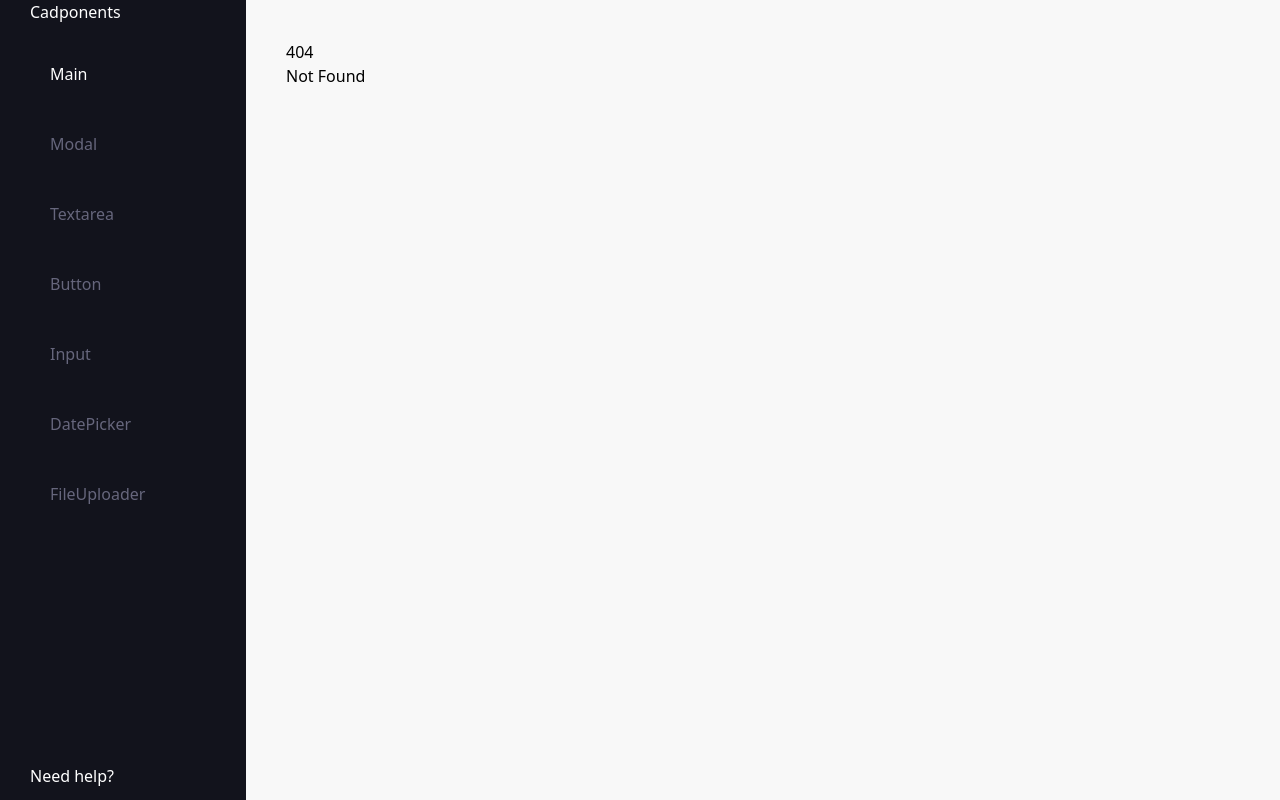
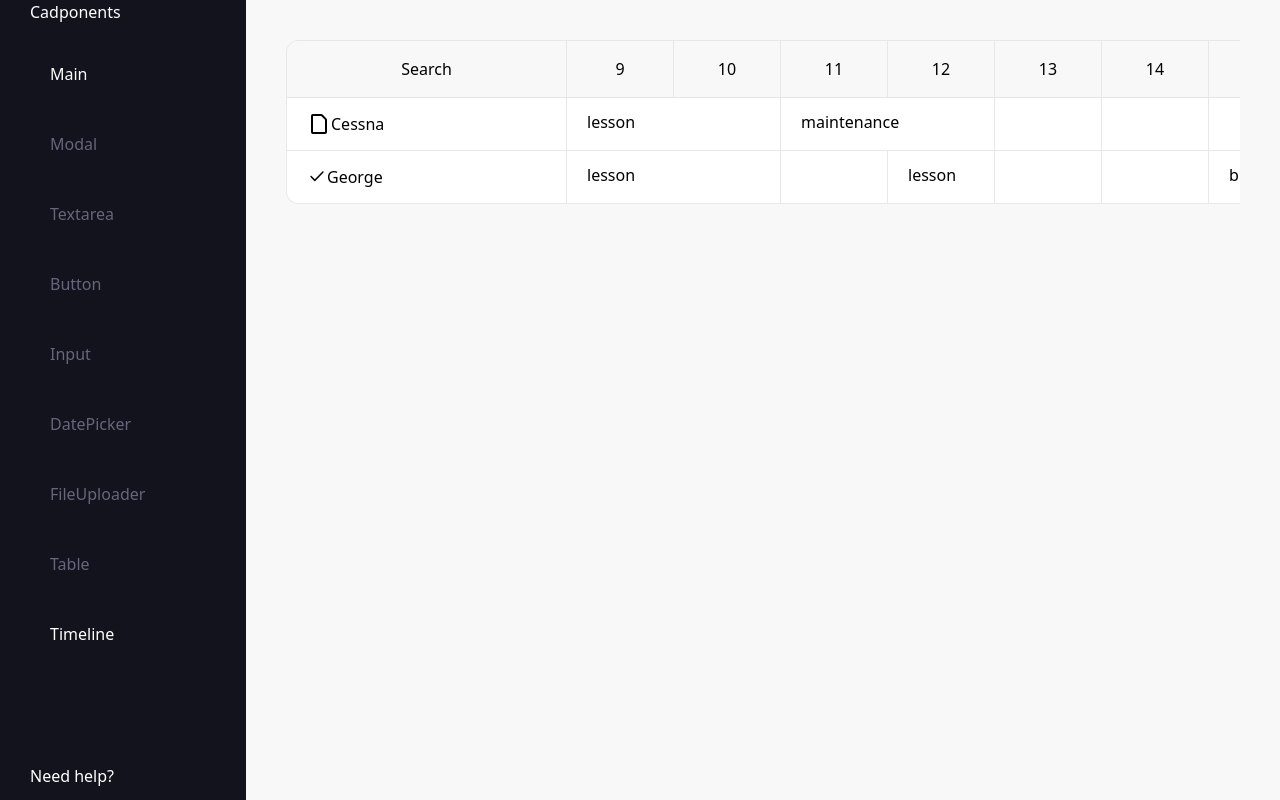
Before and after one commit to cadmean-us/cadponents, a SvelteKit app: page /timeline in a window 1280 px wide. Before the commit this address had no page. Built offline with nearby package versions, Linux system fonts and the light colour scheme.

Commit message:
started resource timeline

```diff
--- /dev/null
+++ b/src/lib/Timeline.svelte
@@ -0,0 +1,180 @@
+<script>
+	import { onMount } from 'svelte';
+
+	export let headers = [];
+	export let rows = [];
+	export let start = 0;
+	export let end = 23;
+
+	for (let i = start; i <= end; i++) {
+		headers.push({ key: `${i}`, value: i });
+	}
+	function fillArray(start, end) {
+		let arr = [];
+		for (let i = start; i <= end; i++) {
+			arr.push(i);
+		}
+		return arr;
+	}
+	let timeArray = fillArray(start, end);
+
+	function findScheduleItem(schedule, start) {
+		return schedule.find((item) => item.start === start);
+	}
+
+	// Function to create an empty schedule item
+	function createEmptyScheduleItem(start) {
+		return { id: '', description: '', start: start, amount: 0 };
+	}
+
+	// Iterate over each item in rows
+	rows.forEach((row) => {
+		let newSchedule = {};
+
+		// Iterate from start to end
+		for (let i = start; i <= end; i++) {
+			// Find the schedule item for this hour
+			let scheduleItem = findScheduleItem(row.schedule, i);
+
+			// If an item exists, add it to the new schedule
+			if (scheduleItem) {
+				newSchedule[i] = scheduleItem;
+			}
+			// If no item exists, add an empty item to the new schedule
+			else {
+				newSchedule[i] = createEmptyScheduleItem(i);
+			}
+		}
+
+		// Replace the existing schedule with the new one
+		row.schedule = newSchedule;
+	});
+
+	console.log(rows);
+
+	// function getResource(time, resource) {
+	// 	for (let i = 0; i < resource.length; i++) {
+	// 		if (resource[i].start === time) return resource[i];
+	// 	}
+	// 	return null;
+	// }
+</script>
+
+<div class="h-full overflow-auto">
+	<table class="rounded-[12px]">
+		<thead>
+			<tr>
+				<th>Search</th>
+				{#each headers as header}
+					<th>{header.value}</th>
+				{/each}
+			</tr>
+		</thead>
+		<tbody>
+			{#each rows as row, i}
+				<tr>
+					<td class="mainRow p-[12px_20px]">
+						<slot name="mainRow" {row}>
+							{row?.name ?? ''}
+						</slot>
+					</td>
+					{#each timeArray as time}
+						<td class="">
+							<div class="relative h-[50px]">
+								<div
+									class="absolute top-[-1px] left-[-1px] !h-[52px] p-[12px_20px] truncate bg-white"
+									style="
+								display: {row.schedule[time]?.amount > 0 ? 'static' : 'none'} ;
+									width: {107 * row.schedule[time]?.amount - 1}px;
+									height: 50px;
+									"
+									title={row.schedule[time]?.description ?? ''}
+								>
+									{row.schedule[time]?.description ?? ''}
+								</div>
+							</div>
+						</td>
+					{/each}
+				</tr>
+			{/each}
+		</tbody>
+	</table>
+</div>
+
+<style>
+	table {
+		border-collapse: separate;
+		border-spacing: 0;
+		border: 1px solid #e7e7e7;
+		border-radius: 12px;
+	}
+
+	th:first-child {
+		border-radius: 12px 0 0 0;
+	}
+	th:last-child {
+		border-radius: 0 12px 0 0;
+		border-right: 0;
+	}
+	tr:last-child td:last-child {
+		border-radius: 0 0 12px 0;
+	}
+	tr:last-child td:first-child {
+		border-radius: 0 0 0 12px;
+	}
+
+	tr td:last-child {
+		border-right: 0;
+	}
+	tr td:first-child {
+		border-left: 0;
+	}
+	tr:last-child td {
+		border-bottom: 0;
+	}
+
+	th:first-child {
+		/* Background color */
+		/*border-right: 1px solid #e7e7e7;*/
+		min-width: 280px;
+		max-width: 280px;
+		/* Stick to the left */
+		left: 0;
+		top: 0;
+		position: sticky;
+
+		/* Displayed on top of other rows when scrolling */
+		z-index: 9999;
+	}
+
+	th {
+		background-color: #f8f8f8;
+		border-bottom: 1px solid;
+		border-right: 1px solid;
+		border-color: #e7e7e7;
+		min-width: 107px;
+		min-height: 54px;
+		padding: 16px 20px;
+		/* Stick to the left */
+		top: 0;
+		position: sticky;
+		/* Displayed on top of other rows when scrolling */
+		z-index: 9998;
+	}
+
+	td {
+		max-width: 107px;
+		height: 50px;
+		background-color: white;
+		border-right: 1px solid #e7e7e7;
+		border-bottom: 1px solid #e7e7e7;
+	}
+
+	.mainRow {
+		width: 280px !important;
+		background-color: white;
+		position: sticky;
+		z-index: 9998;
+		left: 0;
+	}
+</style>
--- a/src/routes/+layout.svelte
+++ b/src/routes/+layout.svelte
@@ -32,6 +32,14 @@
 			name: 'FileUploader',
 			href: '/fileuploader',
 		},
+		{
+			name: 'Table',
+			href: '/table',
+		},
+		{
+			name: 'Timeline',
+			href: '/timeline',
+		},
 	];
 </script>
 
@@ -44,7 +52,7 @@
 			<div class="text-white mb-3">Need help?</div>
 		</svelte:fragment>
 	</SideMenu>
-	<div class="w-full p-10">
+	<div class="w-full p-10 overflow-x-hidden">
 		<slot />
 	</div>
 </div>
--- a/src/routes/+page.svelte
+++ b/src/routes/+page.svelte
@@ -29,12 +29,8 @@
 
 	let chipsData = ['test1', 'test8', 'test7', 'test2', 'test6', 'test4', 'test9'];
 
-	let title = 'Instructors';
-	let totalAmount = '100';
 	let visible = false;
 	let sheet;
-
-	const onActionsClick = (row) => {};
 
 	let dropValues = [
 		'George',
@@ -110,23 +106,5 @@
 		prefix="/icons/Plus.svg">test</Button
 	>
 
-	<Table {headers} on:onActionsClick={(e) => onActionsClick(e.detail)} {rows} sortable>
-		<svelte:fragment slot="panel">
-			<div class="flex">
-				<div class="flex">
-					<div class="mr-4">{title}</div>
-					<div class="">{totalAmount}</div>
-				</div>
-			</div>
-		</svelte:fragment>
-
-		<svelte:fragment let:header slot="header">
-			{#if header.key === 'big'}
-				<h2>{header.value} test</h2>
-			{:else}
-				{header.value}
-			{/if}
-		</svelte:fragment>
-	</Table>
 	<div class="h-[1200px]">long content</div>
 </div>
--- /dev/null
+++ b/src/routes/table/+page.svelte
@@ -0,0 +1,39 @@
+<script>
+	import Table from '$lib/table/Table.svelte';
+
+	let headers = [
+		{ key: 'name', sort: false, value: 'Name' },
+		{ key: 'email', value: 'Email' },
+		{ key: 'phone', value: 'Phone' },
+		{ key: 'actions', sort: false, value: 'Actions' },
+	];
+
+	let rows = [
+		{ id: 0, name: 'name', email: '@', phone: '+111' },
+		{ id: 1, name: 'name2', phone: '+112', email: '@2' },
+	];
+
+	const onActionsClick = (row) => {};
+
+	let title = 'Instructors';
+	let totalAmount = '100';
+</script>
+
+<Table {headers} on:onActionsClick={(e) => onActionsClick(e.detail)} {rows} sortable>
+	<svelte:fragment slot="panel">
+		<div class="flex">
+			<div class="flex">
+				<div class="mr-4">{title}</div>
+				<div class="">{totalAmount}</div>
+			</div>
+		</div>
+	</svelte:fragment>
+
+	<svelte:fragment let:header slot="header">
+		{#if header.key === 'big'}
+			<h2>{header.value} test</h2>
+		{:else}
+			{header.value}
+		{/if}
+	</svelte:fragment>
+</Table>
--- /dev/null
+++ b/src/routes/timeline/+page.svelte
@@ -0,0 +1,43 @@
+<script>
+	import Timeline from '$lib/Timeline.svelte';
+	import File from '$lib/icons/File.svelte';
+	import Check from '$lib/icons/Check.svelte';
+
+	let rows = [
+		{
+			id: 'a',
+			name: 'Cessna',
+			type: 'plane',
+			schedule: [
+				{ id: '0', description: 'lesson', start: 9, amount: 2 },
+				{ id: '2', description: 'maintenance', start: 11, amount: 2 },
+			],
+		},
+		{
+			id: 'b',
+			name: 'George',
+			type: 'instructor',
+			schedule: [
+				{ id: '0', description: 'lesson', start: 9, amount: 2 },
+				{ id: '0', description: 'lesson', start: 12, amount: 1 },
+				{ id: '0', description: 'big lesson', start: 15, amount: 3 },
+			],
+		},
+	];
+
+	let start = 9;
+	let end = 22;
+</script>
+
+<div class="h-full" style="height: calc(100vh - 80px)">
+	<Timeline {start} {end} {rows}>
+		<div class="flex items-center" slot="mainRow" let:row>
+			{#if row?.type === 'plane'}
+				<File />
+			{:else}
+				<Check />
+			{/if}
+			{row?.name ?? ''}
+		</div>
+	</Timeline>
+</div>
```
